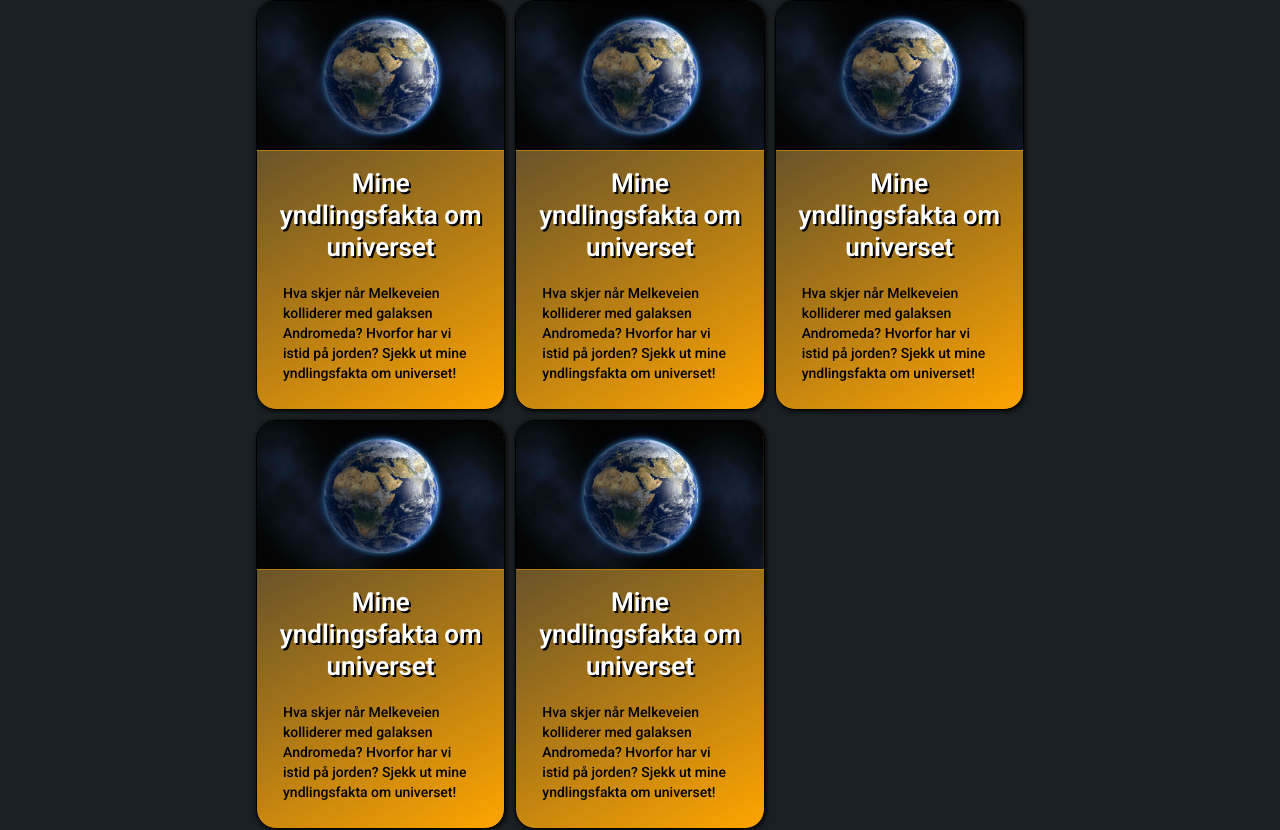
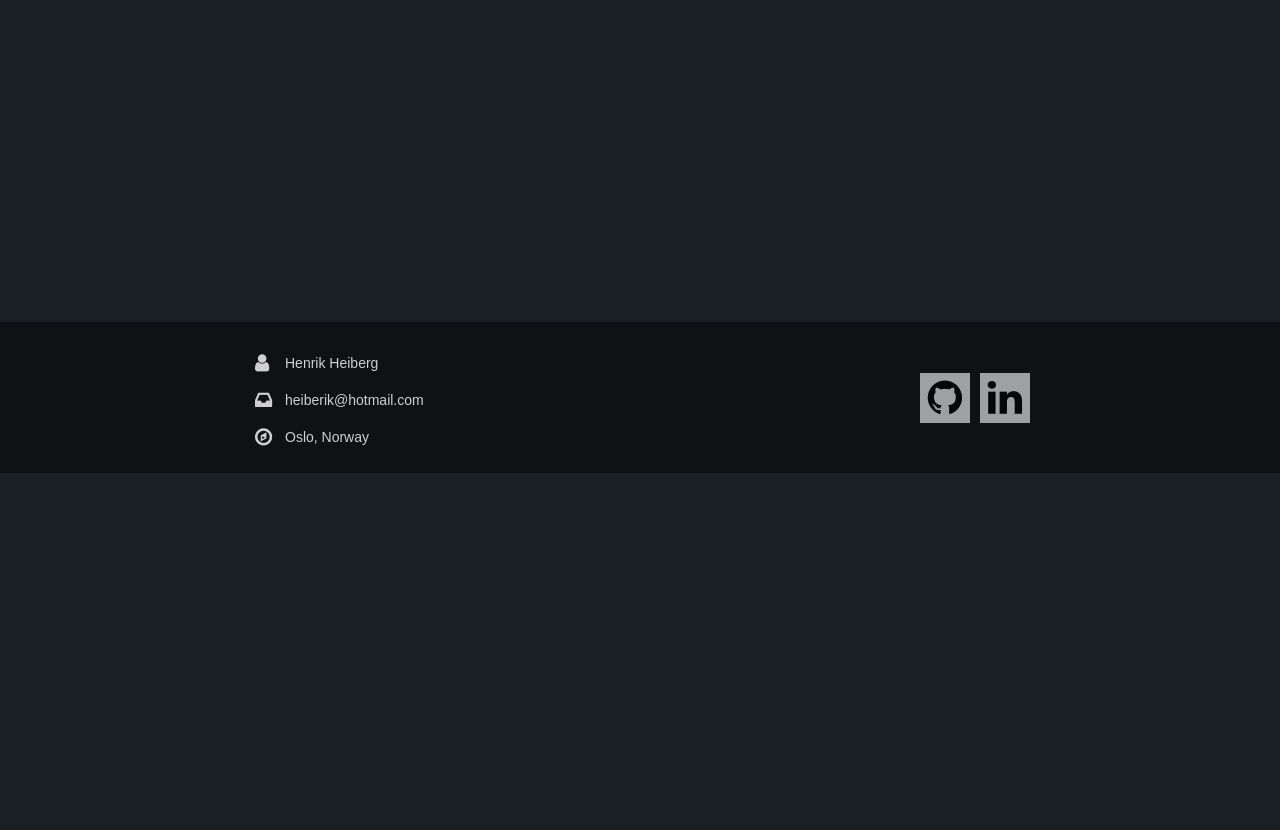
Before and after one commit to heiberik/heiberik.github.io, a React (Create React App) app: page /artikler in a window 1280 px wide. Shown: the part 705-1535 px from the top of the page. After the commit the page ends 1178 px from the top, so only its background shows below. Built offline with nearby package versions, Linux system fonts and the light colour scheme.

Commit message:
fargeendringer

```diff
--- a/src/css/artikler.css
+++ b/src/css/artikler.css
@@ -165,7 +165,8 @@ a {
     padding: 8px;
     background: rgb(7, 8, 9);
     border: solid rgba(0, 0, 0, 0.8) 0.1rem;
-    border-radius: 5px;
+    border-radius: 0px;
+    display: none;
 }
 
 .toolbar .search-wrapper {
@@ -241,15 +242,14 @@ a {
 }
 
 .image-list li {
-    background-image: linear-gradient(150deg, rgba(255,255,255, .1), rgba(255,165,0, 1));
+    background: black;
     border: solid black 0.1rem;
-    box-shadow: 1px 1px 5px 0px black;
+    box-shadow: 0px 0px 5px 0px white;
     border-radius: 20px;
 }
 
 .image-list p {
     color: rgba(255,255,255,0.7);
-    color: black;
     text-align: left;
     line-height: 20px;
     margin-top: 10px;
@@ -259,7 +259,7 @@ a {
 }
 
 .image-list img {
-    border-bottom: .1rem solid rgba(255, 165, 0, 0.5);
+    border-bottom: .1rem solid rgba(255, 165, 0, 0.7);
     border-radius: 18px;
     border-bottom-left-radius: 0px;
     border-bottom-right-radius: 0px;
@@ -280,7 +280,7 @@ a {
 /* GRID VIEW –––––––––––––––––––––––––––––––––––––––––––––––––– */
 .grid-view {
   display: grid;
-  grid-gap: 10px;
+  grid-gap: 15px;
   grid-template-columns: repeat(auto-fit, minmax(var(--minRangeValue), 1fr));
 }
 
@@ -385,6 +385,7 @@ a {
         margin-top: 50px;
         padding: 8px;
         border: none;
+        display: none;
     }
 
     .toolbar button {
@@ -401,6 +402,11 @@ a {
       box-shadow: none;
       margin: 0px;
       padding: 0px;
+      box-shadow: 0px 0px 5px 0px white;
+    }
+
+    .image-list li:first-of-type {
+        margin-top: 10vh;
     }
 
     .image-list p {
@@ -443,7 +449,7 @@ a {
         text-align: center;
         margin-top: 5px;
         padding: 0rem;
-        box-shadow: 0px 0px 10px 2px black;
+
     }
 
     .grid-view li:hover {
--- a/src/css/navbar.css
+++ b/src/css/navbar.css
@@ -152,22 +152,22 @@
     .main-nav .navLink:after {
         position: absolute;
         content: "";
-        height: 1px;
+        height: 2px;
         bottom: 7px;
-        left: 50%;
+        left: 10%;
         width: 0%;
         background-color: rgba(255, 165, 0, 1);
-        transition: 0.2s ease all 0s;
+        transition: 0.1s ease all 0s;
     }
 
     .main-nav .navLink:hover:after{
         width: 80%;
-        left: 10%;
-        transition: 0.7s ease all 0s;
+        transition: 0.3s ease all 0s;
     }
 
     .main-nav .navLink:hover{
-        transition: 0.7s ease all 0s;
+        transition: 0.3s ease all 0s;
+        color: white;
     }
 
     .navbar_navn_tekst {
--- a/src/css/prosjekter.css
+++ b/src/css/prosjekter.css
@@ -24,9 +24,11 @@
     max-width: 1000px;
     padding: 50px;
     margin: auto;
-    margin-bottom: 15vh;
-    box-shadow: 2px 2px 5px 2px black;
-    border-radius: 50px;
+    margin-bottom: 5vh;
+    box-shadow: 0px 0px 5px 0px white;
+    border-radius: 30px;
+    border: solid .1rem black;
+    background: black;
     -webkit-animation: fadein 1.5s; /* Safari, Chrome and Opera > 12.1 */
        -moz-animation: fadein 1.5s; /* Firefox < 16 */
         -ms-animation: fadein 1.5s; /* Internet Explorer */
@@ -45,7 +47,7 @@
 .prosjekter-grid-kol-60 {
     flex: 60%;
     padding-left: 25px;
-    border-left: solid rgba(255, 165, 0, 0.3) 1px;
+    border-left: solid rgba(255, 165, 0, 0.7) .1rem;
 }
 
 .prosjekter-grid-kol-40 {
@@ -174,8 +176,8 @@
         min-width: 50vw;
         padding: 20px;
         margin-bottom: 5vh;
-        border-radius: 5px;
-        box-shadow: 2px 2px 10px 0px black;
+        border-radius: 15px;
+        box-shadow: 0px 0px 5px 0px white;
     }
 
     .prosjekter-grid:first-of-type {
--- a/src/komponenter/sider/Artikler.js
+++ b/src/komponenter/sider/Artikler.js
@@ -171,76 +171,6 @@ class Artikler extends React.Component {
                                 </NavLink>
         			      	</li>
 
-                            <li>
-                                <NavLink to="/artikler/mine-yndlingsfakta-om-universet" style={{textDecoration:"none"}}>
-            			        	<figure>
-            			          		<img src={spaceBilde} alt="space"></img>
-            			          		<figcaption>
-            							  	<h2>Mine yndlingsfakta om universet</h2>
-            					            <p>Hva skjer når Melkeveien kolliderer med galaksen Andromeda?
-            								Hvorfor har vi istid på jorden? Sjekk ut mine yndlingsfakta
-            								om universet!</p>
-            			          		</figcaption>
-            			        	</figure>
-                                </NavLink>
-        			      	</li>
-
-                            <li>
-                                <NavLink to="/artikler/mine-yndlingsfakta-om-universet" style={{textDecoration:"none"}}>
-            			        	<figure>
-            			          		<img src={spaceBilde} alt="space"></img>
-            			          		<figcaption>
-            							  	<h2>Mine yndlingsfakta om universet</h2>
-            					            <p>Hva skjer når Melkeveien kolliderer med galaksen Andromeda?
-            								Hvorfor har vi istid på jorden? Sjekk ut mine yndlingsfakta
-            								om universet!</p>
-            			          		</figcaption>
-            			        	</figure>
-                                </NavLink>
-        			      	</li>
-
-                            <li>
-                                <NavLink to="/artikler/mine-yndlingsfakta-om-universet" style={{textDecoration:"none"}}>
-            			        	<figure>
-            			          		<img src={spaceBilde} alt="space"></img>
-            			          		<figcaption>
-            							  	<h2>Mine yndlingsfakta om universet</h2>
-            					            <p>Hva skjer når Melkeveien kolliderer med galaksen Andromeda?
-            								Hvorfor har vi istid på jorden? Sjekk ut mine yndlingsfakta
-            								om universet!</p>
-            			          		</figcaption>
-            			        	</figure>
-                                </NavLink>
-        			      	</li>
-
-                            <li>
-                                <NavLink to="/artikler/mine-yndlingsfakta-om-universet" style={{textDecoration:"none"}}>
-            			        	<figure>
-            			          		<img src={spaceBilde} alt="space"></img>
-            			          		<figcaption>
-            							  	<h2>Mine yndlingsfakta om universet</h2>
-            					            <p>Hva skjer når Melkeveien kolliderer med galaksen Andromeda?
-            								Hvorfor har vi istid på jorden? Sjekk ut mine yndlingsfakta
-            								om universet!</p>
-            			          		</figcaption>
-            			        	</figure>
-                                </NavLink>
-        			      	</li>
-
-                            <li>
-                                <NavLink to="/artikler/mine-yndlingsfakta-om-universet" style={{textDecoration:"none"}}>
-            			        	<figure>
-            			          		<img src={spaceBilde} alt="space"></img>
-            			          		<figcaption>
-            							  	<h2>Mine yndlingsfakta om universet</h2>
-            					            <p>Hva skjer når Melkeveien kolliderer med galaksen Andromeda?
-            								Hvorfor har vi istid på jorden? Sjekk ut mine yndlingsfakta
-            								om universet!</p>
-            			          		</figcaption>
-            			        	</figure>
-                                </NavLink>
-        			      	</li>
-
         			    </ol>
         			  </div>
         			</section>
--- a/src/komponenter/sider/Prosjekter.js
+++ b/src/komponenter/sider/Prosjekter.js
@@ -12,6 +12,21 @@ const Prosjekter = () => {
 
     return (
             <>
+
+            <Prosjekt
+                navn = "Ha Deg Vekk!"
+                bildeURL={bilde3}
+                stack = {["Chrome extensions", "HTML", "CSS", "JavaScript"]}
+                kodeURL = "https://github.com/heiberik/Ha-Deg-Vekk"
+                kildeURL = "https://chrome.google.com/webstore/detail/ha-deg-vekk/hmbfkgpomhdccagjoodoceidifmoanjn"
+                beskrivelse = {
+                    "Et første forsøk på sette sammen en Google Chrome Extension. " +
+                    "Applikasjonen filtrerer vekk nyhetsartikler basert på brukervalgte nøkkelord. " +
+                    "Største utfordring var å få til god flyt (message passing) mellom de ulike scriptene som kjører " +
+                    "i bakgrunnen."
+                }/>
+
+
                 <Prosjekt
                     navn = "Portfolio / React"
                     bildeURL={bilde2}
@@ -26,18 +41,7 @@ const Prosjekter = () => {
                         "først kodet hjemmesiden i ren html."
                     }/>
 
-                <Prosjekt
-                    navn = "Ha Deg Vekk!"
-                    bildeURL={bilde3}
-                    stack = {["Chrome extensions", "HTML", "CSS", "JavaScript"]}
-                    kodeURL = "https://github.com/heiberik/Ha-Deg-Vekk"
-                    kildeURL = "https://chrome.google.com/webstore/detail/ha-deg-vekk/hmbfkgpomhdccagjoodoceidifmoanjn"
-                    beskrivelse = {
-                        "Et første forsøk på sette sammen en Google Chrome Extension. " +
-                        "Applikasjonen filtrerer vekk nyhetsartikler basert på brukervalgte nøkkelord. " +
-                        "Største utfordring var å få til god flyt (message passing) mellom de ulike scriptene som kjører " +
-                        "i bakgrunnen."
-                    }/>
+
 
                 <Prosjekt
                     navn = "Portfolio / HTML"
```
